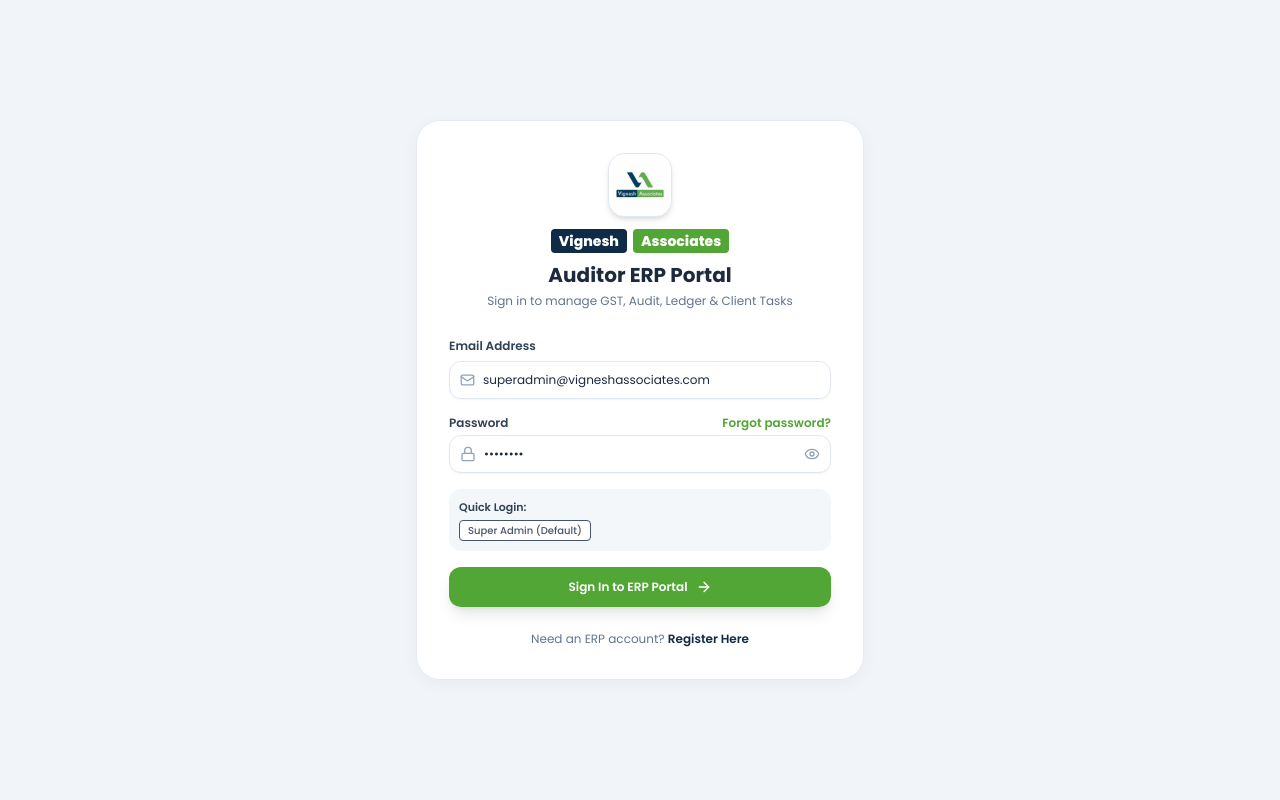
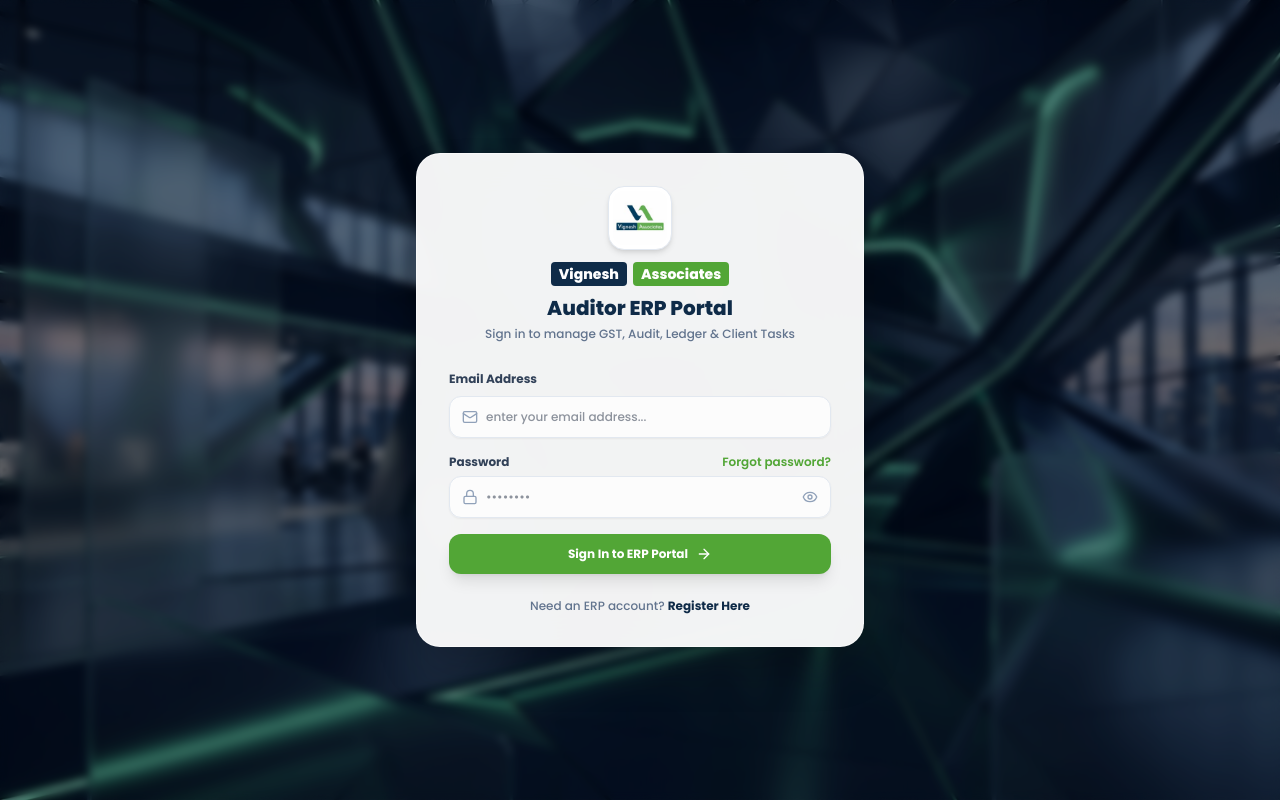
Before and after one commit to Gopika2812/gst, a React (Vite) app in the folder frontend/: page /login in a window 1280 px wide. Built offline with nearby package versions, Linux system fonts and the light colour scheme.

Commit message:
Add executive background image to login page and remove prefilled super admin credentials

```diff
--- a/frontend/src/pages/ForgotPassword.jsx
+++ b/frontend/src/pages/ForgotPassword.jsx
@@ -22,8 +22,9 @@ const ForgotPassword = () => {
   };
 
   return (
-    <div className="flex min-h-screen items-center justify-center bg-slate-100 p-4">
-      <div className="glacier-card w-full max-w-md rounded-3xl p-8 shadow-2xl border border-slate-200">
+    <div className="flex min-h-screen items-center justify-center bg-[#0A1E36] bg-[url('/login_bg.jpg')] bg-cover bg-center bg-no-repeat p-4 relative overflow-hidden">
+      <div className="absolute inset-0 bg-slate-950/40 backdrop-blur-xs"></div>
+      <div className="relative z-10 w-full max-w-md rounded-3xl bg-white/95 p-8 shadow-2xl backdrop-blur-xl border border-white/60">
         <div className="text-center">
           <h2 className="text-xl font-bold text-[#0F2B48]">Reset Password</h2>
           <p className="mt-1 text-xs text-slate-500">Enter your registered email address to receive reset link</p>
--- a/frontend/src/pages/Login.jsx
+++ b/frontend/src/pages/Login.jsx
@@ -1,11 +1,11 @@
 import React, { useState } from 'react';
 import { useNavigate, Link } from 'react-router-dom';
 import { useAuth } from '../context/AuthContext';
-import { Lock, Mail, ArrowRight, ShieldCheck, Eye, EyeOff } from 'lucide-react';
+import { Lock, Mail, ArrowRight, Eye, EyeOff } from 'lucide-react';
 
 const Login = () => {
-  const [email, setEmail] = useState('superadmin@vigneshassociates.com');
-  const [password, setPassword] = useState('admin123');
+  const [email, setEmail] = useState('');
+  const [password, setPassword] = useState('');
   const [showPassword, setShowPassword] = useState(false);
   const [error, setError] = useState('');
   const { login, loading } = useAuth();
@@ -23,8 +23,11 @@ const Login = () => {
   };
 
   return (
-    <div className="flex min-h-screen items-center justify-center bg-slate-100 p-4">
-      <div className="glacier-card w-full max-w-md rounded-3xl p-8 shadow-2xl border border-slate-200">
+    <div className="flex min-h-screen items-center justify-center bg-[#0A1E36] bg-[url('/login_bg.jpg')] bg-cover bg-center bg-no-repeat p-4 relative overflow-hidden">
+      {/* Subtle Overlay to make card pop */}
+      <div className="absolute inset-0 bg-slate-950/40 backdrop-blur-xs"></div>
+
+      <div className="relative z-10 w-full max-w-md rounded-3xl bg-white/95 p-8 shadow-2xl backdrop-blur-xl border border-white/60 transition-all">
         {/* Brand Header */}
         <div className="text-center">
           <div className="mx-auto flex h-16 w-16 items-center justify-center rounded-2xl bg-white p-1 shadow-md overflow-hidden border border-slate-200">
@@ -34,47 +37,48 @@ const Login = () => {
             <span className="rounded bg-[#0F2B48] px-2 py-0.5 font-extrabold text-sm text-white">Vignesh</span>
             <span className="rounded bg-[#52A636] px-2 py-0.5 font-extrabold text-sm text-white">Associates</span>
           </div>
-          <h2 className="mt-2 text-xl font-bold text-slate-800">Auditor ERP Portal</h2>
-          <p className="mt-1 text-xs text-slate-500">Sign in to manage GST, Audit, Ledger & Client Tasks</p>
+          <h2 className="mt-2 text-xl font-extrabold text-[#0F2B48]">Auditor ERP Portal</h2>
+          <p className="mt-1 text-xs font-medium text-slate-500">Sign in to manage GST, Audit, Ledger & Client Tasks</p>
         </div>
 
         {error && (
-          <div className="mt-4 rounded-xl bg-rose-50 p-3 text-xs font-medium text-rose-600 border border-rose-200 text-center">
+          <div className="mt-4 rounded-xl bg-rose-50 p-3 text-xs font-semibold text-rose-600 border border-rose-200 text-center">
             {error}
           </div>
         )}
 
         <form onSubmit={handleSubmit} className="mt-6 space-y-4">
           <div>
-            <label className="text-xs font-semibold text-slate-700">Email Address</label>
-            <div className="mt-1 flex items-center rounded-xl border border-slate-200 bg-white p-2.5 shadow-xs focus-within:border-[#52A636]">
-              <Mail className="mr-2 h-4 w-4 text-slate-400" />
+            <label className="text-xs font-bold text-slate-700">Email Address</label>
+            <div className="mt-1.5 flex items-center rounded-xl border border-slate-200 bg-white/80 p-3 shadow-xs transition focus-within:border-[#52A636] focus-within:bg-white focus-within:ring-2 focus-within:ring-[#52A636]/20">
+              <Mail className="mr-2 h-4 w-4 text-slate-400 shrink-0" />
               <input
                 type="email"
                 required
                 value={email}
                 onChange={(e) => setEmail(e.target.value)}
-                className="w-full bg-transparent text-xs text-slate-800 outline-none"
-                placeholder="user@vigneshassociates.com"
+                className="w-full bg-transparent text-xs text-slate-800 outline-none font-medium"
+                placeholder="enter your email address..."
               />
             </div>
           </div>
 
           <div>
-            <div className="flex items-center justify-between">
-              <label className="text-xs font-semibold text-slate-700">Password</label>
+            <div className="flex items-center justify-between mb-1.5">
+              <label className="text-xs font-bold text-slate-700">Password</label>
               <Link to="/forgot-password" className="text-xs font-semibold text-[#52A636] hover:underline">
                 Forgot password?
               </Link>
             </div>
-            <div className="mt-1 flex items-center rounded-xl border border-slate-200 bg-white p-2.5 shadow-xs focus-within:border-[#52A636]">
+            <div className="flex items-center rounded-xl border border-slate-200 bg-white/80 p-3 shadow-xs transition focus-within:border-[#52A636] focus-within:bg-white focus-within:ring-2 focus-within:ring-[#52A636]/20">
               <Lock className="mr-2 h-4 w-4 text-slate-400 shrink-0" />
               <input
                 type={showPassword ? 'text' : 'password'}
                 required
                 value={password}
                 onChange={(e) => setPassword(e.target.value)}
-                className="w-full bg-transparent text-xs text-slate-800 outline-none"
+                placeholder="••••••••"
+                className="w-full bg-transparent text-xs text-slate-800 outline-none font-medium"
               />
               <button
                 type="button"
@@ -91,33 +95,19 @@ const Login = () => {
             </div>
           </div>
 
-          {/* Quick Demo Credentials Switcher */}
-          <div className="rounded-xl bg-slate-100/80 p-2.5 text-[11px] text-slate-600 space-y-1">
-            <p className="font-semibold text-slate-700">Quick Login:</p>
-            <div className="flex flex-wrap gap-1">
-              <button
-                type="button"
-                onClick={() => { setEmail('superadmin@vigneshassociates.com'); setPassword('admin123'); }}
-                className="rounded bg-white px-2 py-0.5 border text-[10px] hover:bg-slate-50 font-medium"
-              >
-                Super Admin (Default)
-              </button>
-            </div>
-          </div>
-
           <button
             type="submit"
             disabled={loading}
-            className="flex w-full items-center justify-center space-x-2 rounded-xl bg-[#52A636] py-3 text-xs font-semibold text-white shadow-lg transition hover:bg-[#438A2B]"
+            className="flex w-full items-center justify-center space-x-2 rounded-xl bg-[#52A636] py-3 text-xs font-bold text-white shadow-lg transition hover:bg-[#438A2B] active:scale-[0.99] disabled:opacity-50"
           >
             <span>{loading ? 'Authenticating...' : 'Sign In to ERP Portal'}</span>
             <ArrowRight className="h-4 w-4" />
           </button>
         </form>
 
-        <p className="mt-6 text-center text-xs text-slate-500">
+        <p className="mt-6 text-center text-xs font-medium text-slate-500">
           Need an ERP account?{' '}
-          <Link to="/register" className="font-semibold text-[#0F2B48] hover:underline">
+          <Link to="/register" className="font-bold text-[#0F2B48] hover:underline">
             Register Here
           </Link>
         </p>
--- a/frontend/src/pages/Register.jsx
+++ b/frontend/src/pages/Register.jsx
@@ -90,8 +90,9 @@ const Register = () => {
   };
 
   return (
-    <div className="flex min-h-screen items-center justify-center bg-slate-100 p-4">
-      <div className="glacier-card w-full max-w-md rounded-3xl p-8 shadow-2xl border border-slate-200">
+    <div className="flex min-h-screen items-center justify-center bg-[#0A1E36] bg-[url('/login_bg.jpg')] bg-cover bg-center bg-no-repeat p-4 relative overflow-hidden">
+      <div className="absolute inset-0 bg-slate-950/40 backdrop-blur-xs"></div>
+      <div className="relative z-10 w-full max-w-md rounded-3xl bg-white/95 p-8 shadow-2xl backdrop-blur-xl border border-white/60">
         <div className="text-center">
           <div className="mx-auto mb-3 flex h-16 w-16 items-center justify-center rounded-2xl bg-white p-1 shadow-md overflow-hidden border border-slate-200">
             <img src="/logo.jpg" alt="Vignesh Associates Logo" className="h-full w-full object-cover rounded-xl" />
```
Also changed, not shown: frontend/public/login_bg.jpg (added), 1 other file (tests, documents, lock files or other folders).
